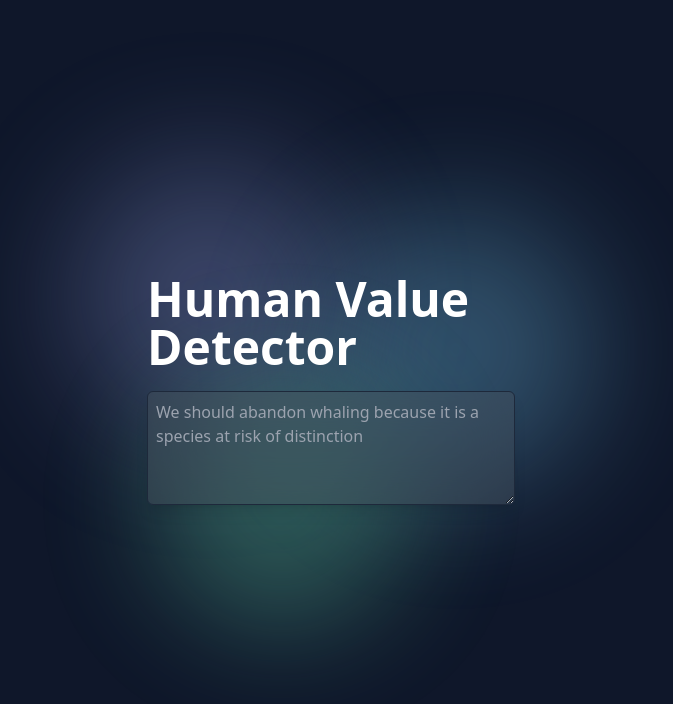
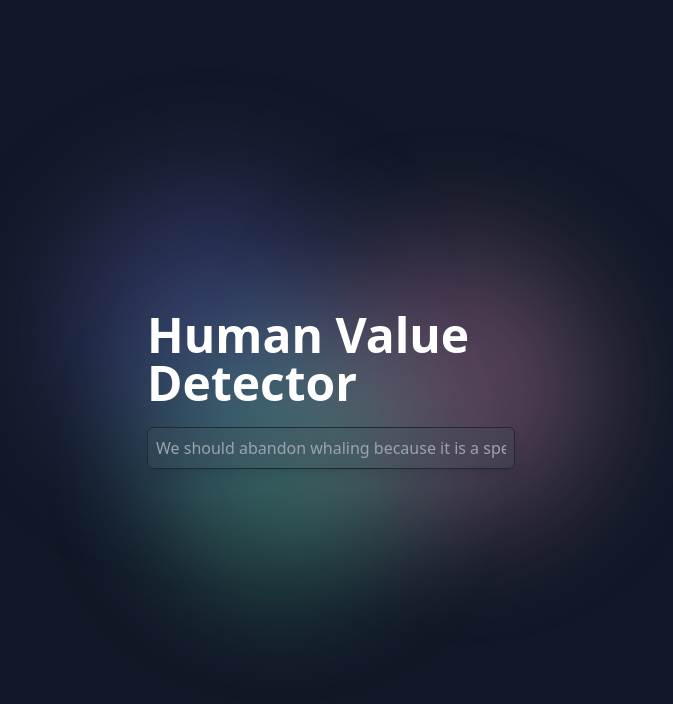
Before and after one commit to danielschroter/human-value-app, a Next.js app: page / in a window 1280 px wide. Shown: the top 704 px of the page, without its empty margins (309-982 px from the left). Built offline with nearby package versions, Linux system fonts and the light colour scheme.

Commit message:
FEATURE: API and Landing Page Design

```diff
--- a/app/components/Hero.tsx
+++ b/app/components/Hero.tsx
@@ -1,13 +1,58 @@
+"use client";
+import { useQuery } from "@tanstack/react-query";
 import React from "react";
 import { useState } from "react";
 
 export default function Hero() {
   const [bio, setBio] = useState("");
+  const [isLoading, setIsLoading] = useState(false);
+  const [requestStarted, setRequestStarted] = useState(false);
+  const [values, setValues] = useState([]);
+
+  const getValues = async () => {
+    setIsLoading(true);
+    console.log("Getting in get Values", isLoading);
+    const res = await fetch(`https://values.args.me/api/?argument=${bio}`);
+    // const body = await res.json();
+    setIsLoading(false);
+    console.log(isLoading);
+    // console.log(body);
+    return res.json();
+  };
+
+  const handleClick = async () => {
+    setRequestStarted(true);
+    setIsLoading(true);
+    console.log("This is isLoading ", isLoading);
+    await refetch();
+    setIsLoading(false);
+    setRequestStarted(false);
+  };
+
+  const { data, refetch } = useQuery(["valueData"], getValues, {
+    enabled: false,
+    refetchOnWindowFocus: false,
+    onSuccess: (data) => {
+      console.log("This is Data", data);
+      let l = [];
+      for (let k in data) {
+        if (data[k] != "0") {
+          l.push(k);
+        }
+      }
+
+      setValues(l);
+    },
+  });
+
+  // if (error) return <div>Request Failed</div>;
+  // if (isLoading) return <div>Loading...</div>;
+
   return (
-    <div className="flex h-full min-h-screen flex-col items-center justify-center overflow-hidden bg-slate-900">
+    <div className="flex h-full min-h-screen flex-col items-center justify-center overflow-hidden bg-gray-900">
       <div className="relative w-full max-w-lg">
-        <div className="absolute top-0 w-64 h-64 bg-indigo-300 rounded-full -left-4 filter blur-3xl opacity-20 sm:opacity-30 animate-blob"></div>
-        <div className="absolute top-0 rounded-full w-72 h-72 bg-sky-300 -right-4 filter blur-3xl opacity-20 sm:opacity-30 animate-blob animation-delay-2000"></div>
+        <div className="absolute top-0 w-64 h-64 bg-indigo-400 rounded-full -left-4 filter blur-3xl opacity-20 sm:opacity-30 animate-blob"></div>
+        <div className="absolute top-0 rounded-full w-72 h-72 bg-pink-300 -right-4 filter blur-3xl opacity-20 sm:opacity-30 animate-blob animation-delay-2000"></div>
         <div className="absolute rounded-full w-72 h-72 bg-emerald-300 -bottom-8 left-20 filter blur-3xl opacity-20 sm:opacity-30 animate-blob animation-delay-4000"></div>
         <div className="m-8 relative space-y-4">
           <div className="flex flex-auto flex-col justify-center p-10">
@@ -17,15 +62,39 @@ export default function Hero() {
             <h2 className="font-extrabold text-5xl text-white ">
               Human Value Detector
             </h2>
-            <textarea
+            <input
               value={bio}
               onChange={(e) => setBio(e.target.value)}
-              rows={4}
-              className="w-full text-gray-400 rounded-md p-2 shadow-lg border border-slate-800 bg-gray-600/40 focus:border-none backdrop-blur-xl my-5"
+              // rows={4}
+              className="w-full text-gray-200 placeholder:text-gray-400 rounded-md p-2 shadow-lg border outline-none border-slate-800 bg-gray-600/20 backdrop-blur-xl my-5 focus:bg-gray-600/10"
               placeholder={
                 "We should abandon whaling because it is a species at risk of distinction"
               }
+              onKeyDown={(e) => {
+                if (e.key === "Enter") {
+                  e.preventDefault();
+                  handleClick();
+                }
+              }}
             />
+            {isLoading ? (
+              <div className="relative">
+                <div className="w-5 h-5 border-purple-200 border-2 rounded-full"></div>
+                <div className="w-5 h-5 border-pink-700 border-t-2 animate-spin rounded-full absolute left-0 top-0"></div>
+              </div>
+            ) : (
+              <div className="flex flex-wrap gap-6">
+                {values.map((v) => (
+                  <div
+                    //className="text-sm text-gray-300 bg-slate-700/50 px-4 py-2 rounded-3xl shadow-md"
+                    className="text-sm text-gray-300 bg-slate-700/50 px-4 py-2 rounded-3xl shadow-md border border-pink-600 hover:bg-pink-600"
+                    key={v}
+                  >
+                    {v}
+                  </div>
+                ))}
+              </div>
+            )}
           </div>
         </div>
       </div>
--- /dev/null
+++ b/app/components/QueryProvider.tsx
@@ -0,0 +1,17 @@
+"use client";
+
+import { QueryClient, QueryClientProvider } from "@tanstack/react-query";
+
+type Props = {};
+
+const queryClient = new QueryClient();
+
+export default function QueryProvider({
+  children,
+}: {
+  children: React.ReactNode;
+}) {
+  return (
+    <QueryClientProvider client={queryClient}>{children}</QueryClientProvider>
+  );
+}
--- a/app/layout.tsx
+++ b/app/layout.tsx
@@ -1,4 +1,6 @@
 import "./globals.css";
+
+import QueryProvider from "./components/QueryProvider";
 
 export const metadata = {
   title: "Human Value Detector",
@@ -12,7 +14,9 @@ export default function RootLayout({
 }) {
   return (
     <html lang="en">
-      <body>{children}</body>
+      <QueryProvider>
+        <body>{children}</body>
+      </QueryProvider>
     </html>
   );
 }
--- a/app/page.tsx
+++ b/app/page.tsx
@@ -1,14 +1,11 @@
-"use client";
 import Image from "next/image";
 import { Inter } from "next/font/google";
 import styles from "./page.module.css";
-import { useState } from "react";
 import Hero from "./components/Hero";
 
 const inter = Inter({ subsets: ["latin"] });
 
 export default function Home() {
-  const [bio, setBio] = useState("");
   return (
     <main>
       <Hero />
--- a/package.json
+++ b/package.json
@@ -9,6 +9,7 @@
     "lint": "next lint"
   },
   "dependencies": {
+    "@tanstack/react-query": "^4.26.1",
     "@types/node": "18.14.6",
     "@types/react": "18.0.28",
     "@types/react-dom": "18.0.11",
```
Also changed, not shown: 1 other file (tests, documents, lock files or other folders).
